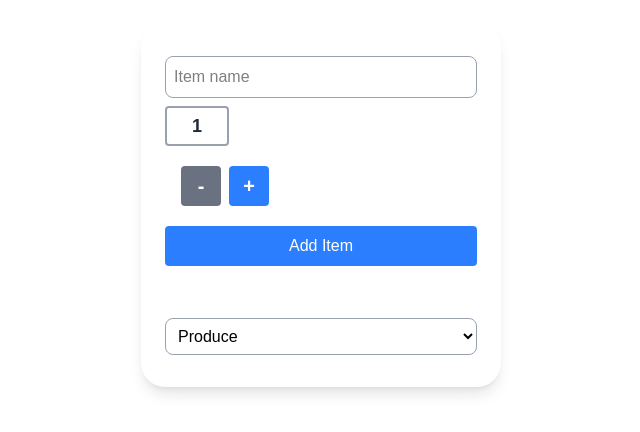
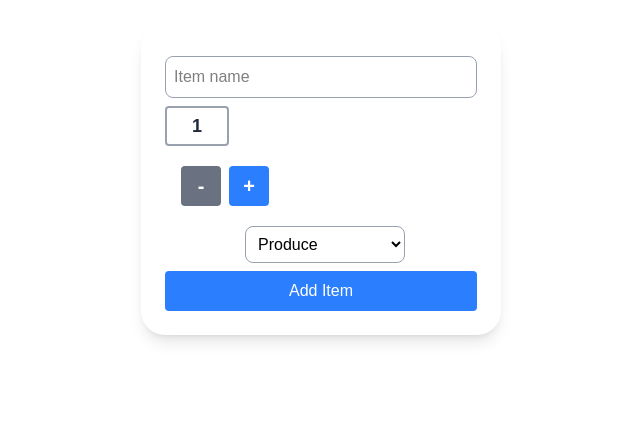
Before and after one commit to SeksanW/cprg306-assignments, a Next.js app: page /week-5 in a window 1280 px wide. Shown: the top 432 px of the page, without its empty margins (319-959 px from the left). Built offline with nearby package versions, Linux system fonts and the light colour scheme.

Commit message:
Update new-item.js

```diff
--- a/app/week-5/new-item.js
+++ b/app/week-5/new-item.js
@@ -92,16 +92,10 @@ const incrementStyles =
                 className={incrementStyles}
                 > + </button>
                 </div>
-
-                <button
-                type="submit"
-                className="bg-blue-500 text-white w-full py-2 rounded hover:bg-blue-400 active:bg-blue-600 transition"
-                >Add Item</button>
-
                         <div className="my-2">
                         <label className="inline-block w-20"></label>
                         <select
-                        className="w-full p-2 rounded-lg border border-gray-400 bg-white text-black focus:outline-none focus:ring-2 focus:ring-black"                        value={category}
+                        className="w-40 p-2 rounded-lg border border-gray-400 bg-white text-black focus:outline-none focus:ring-2 focus:ring-black"                        value={category}
                         onChange={(e) => setCategory(e.target.value)}
                         required>
                         <option value="produce">Produce</option>
@@ -117,6 +111,10 @@ const incrementStyles =
                         <option value="other">Other</option>
                         </select>
                     </div>
+                <button
+                type="submit"
+                className="bg-blue-500 text-white w-full py-2 rounded hover:bg-blue-400 active:bg-blue-600 transition"
+                >Add Item</button>
             </form>
     )
 }
```
